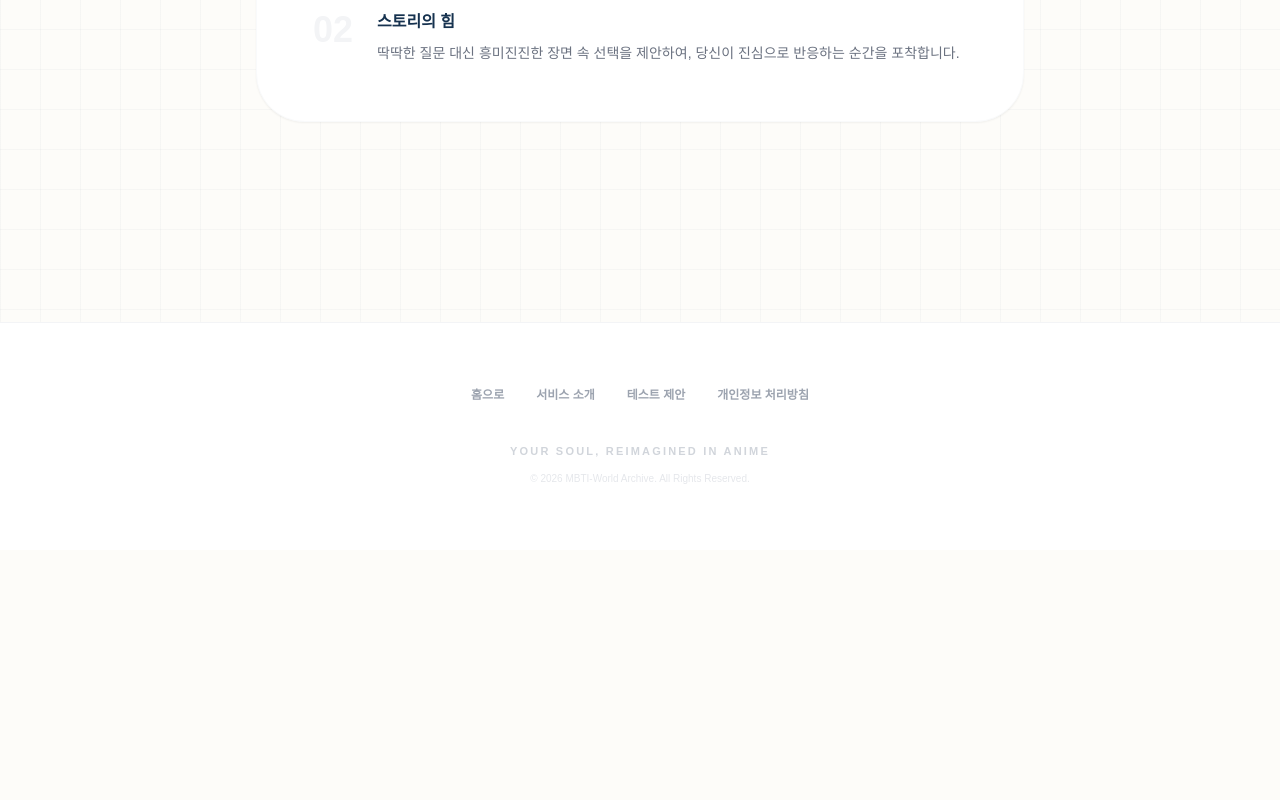
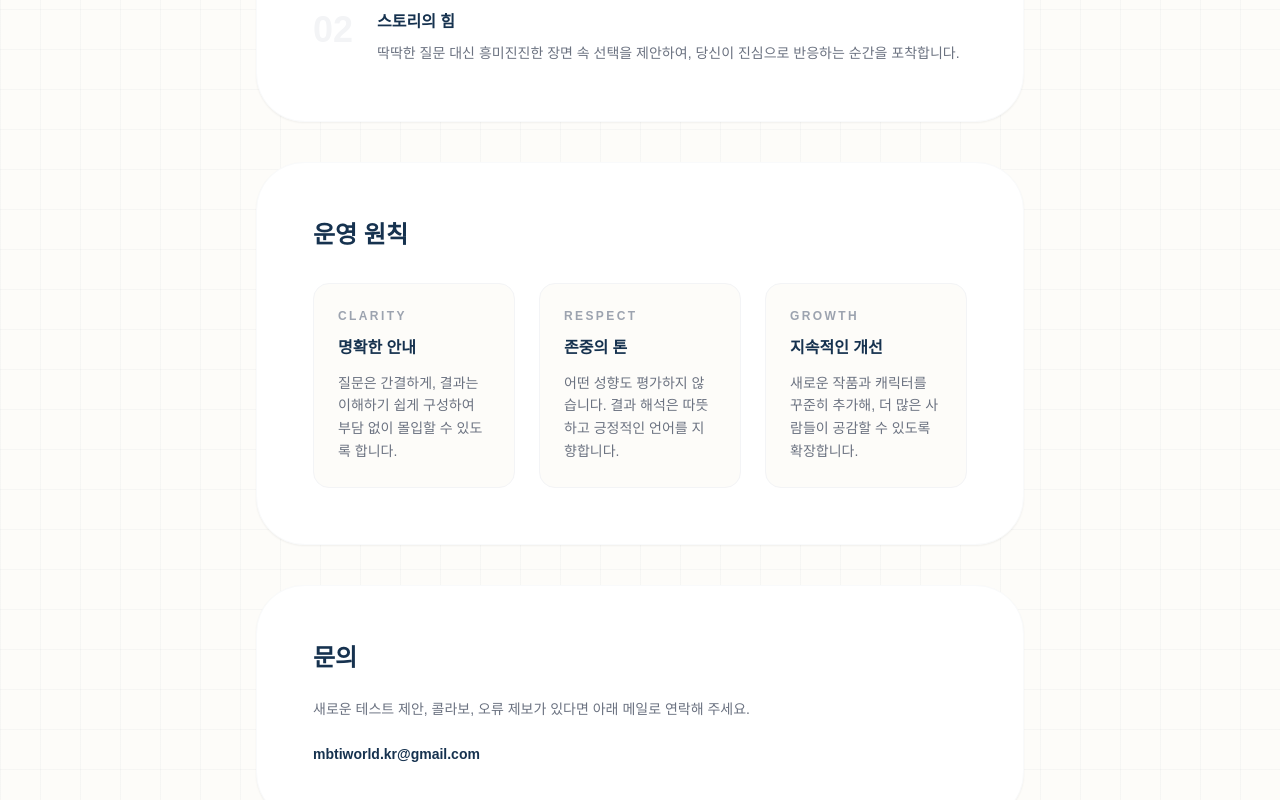
Before and after one commit to 1217records/MBTIworld-Animation, a Next.js app: page /about in a window 1280 px wide. Shown: the part 1138-1938 px from the top of the page. Before the commit the page ends 1688 px from the top, so only its background shows below. Built offline with nearby package versions, Linux system fonts and the light colour scheme; a web font is replaced by a local one.

Commit message:
Expand about and privacy content

```diff
--- a/app/about/page.tsx
+++ b/app/about/page.tsx
@@ -66,6 +66,35 @@ export default function About() {
             </div>
           </div>
         </section>
+
+        <section className="bg-white p-10 sm:p-14 rounded-[3rem] shadow-sm border border-gray-50 space-y-8">
+          <h2 className="text-2xl font-black text-[#16324f] font-serif">운영 원칙</h2>
+          <div className="grid grid-cols-1 sm:grid-cols-3 gap-6">
+            <div className="p-6 rounded-2xl bg-[#fdfcf9] border border-gray-100 space-y-3">
+              <p className="text-xs font-bold text-gray-400 tracking-[0.2em] uppercase">Clarity</p>
+              <h3 className="font-bold text-[#16324f]">명확한 안내</h3>
+              <p className="text-sm text-gray-500 leading-relaxed">질문은 간결하게, 결과는 이해하기 쉽게 구성하여 부담 없이 몰입할 수 있도록 합니다.</p>
+            </div>
+            <div className="p-6 rounded-2xl bg-[#fdfcf9] border border-gray-100 space-y-3">
+              <p className="text-xs font-bold text-gray-400 tracking-[0.2em] uppercase">Respect</p>
+              <h3 className="font-bold text-[#16324f]">존중의 톤</h3>
+              <p className="text-sm text-gray-500 leading-relaxed">어떤 성향도 평가하지 않습니다. 결과 해석은 따뜻하고 긍정적인 언어를 지향합니다.</p>
+            </div>
+            <div className="p-6 rounded-2xl bg-[#fdfcf9] border border-gray-100 space-y-3">
+              <p className="text-xs font-bold text-gray-400 tracking-[0.2em] uppercase">Growth</p>
+              <h3 className="font-bold text-[#16324f]">지속적인 개선</h3>
+              <p className="text-sm text-gray-500 leading-relaxed">새로운 작품과 캐릭터를 꾸준히 추가해, 더 많은 사람들이 공감할 수 있도록 확장합니다.</p>
+            </div>
+          </div>
+        </section>
+
+        <section className="bg-white p-10 sm:p-14 rounded-[3rem] shadow-sm border border-gray-50 space-y-6">
+          <h2 className="text-2xl font-black text-[#16324f] font-serif">문의</h2>
+          <p className="text-sm text-gray-500 leading-relaxed">
+            새로운 테스트 제안, 콜라보, 오류 제보가 있다면 아래 메일로 연락해 주세요.
+          </p>
+          <p className="text-sm font-bold text-[#16324f]">mbtiworld.kr@gmail.com</p>
+        </section>
       </div>
     </div>
   );
--- a/app/privacy/page.tsx
+++ b/app/privacy/page.tsx
@@ -27,6 +27,23 @@ export default function Privacy() {
           <h2 className="text-lg font-bold text-[#16324f]">3. 보관 및 파기</h2>
           <p>개인정보는 이용 목적 달성 후 지체 없이 파기합니다. 별도의 서버에 영구 저장하지 않습니다.</p>
         </section>
+        <section className="space-y-2">
+          <h2 className="text-lg font-bold text-[#16324f]">4. 제3자 제공</h2>
+          <p>원칙적으로 개인정보를 제3자에게 제공하지 않습니다. 다만, 법령에 근거한 요청이 있는 경우 예외적으로 제공될 수 있습니다.</p>
+        </section>
+        <section className="space-y-2">
+          <h2 className="text-lg font-bold text-[#16324f]">5. 처리 위탁</h2>
+          <p>문의 폼 전송을 위해 외부 이메일 전송 서비스(Formspree)를 이용할 수 있습니다. 해당 서비스는 문의 처리 목적 범위 내에서만 정보를 처리합니다.</p>
+        </section>
+        <section className="space-y-2">
+          <h2 className="text-lg font-bold text-[#16324f]">6. 이용자의 권리</h2>
+          <p>이용자는 자신의 개인정보에 대해 열람, 정정, 삭제를 요청할 수 있습니다. 관련 요청은 아래 문의 메일로 접수해 주세요.</p>
+        </section>
+        <section className="space-y-2">
+          <h2 className="text-lg font-bold text-[#16324f]">7. 문의</h2>
+          <p>개인정보 관련 문의는 아래 메일로 연락해 주세요.</p>
+          <p className="font-bold text-[#16324f]">mbtiworld.kr@gmail.com</p>
+        </section>
         <div className="pt-8 border-t border-gray-100 text-[10px] text-gray-400 italic">
           본 방침은 관련 법령 및 가이드라인의 변경에 따라 수정될 수 있습니다.
         </div>
```
Also changed, not shown: next-env.d.ts.
